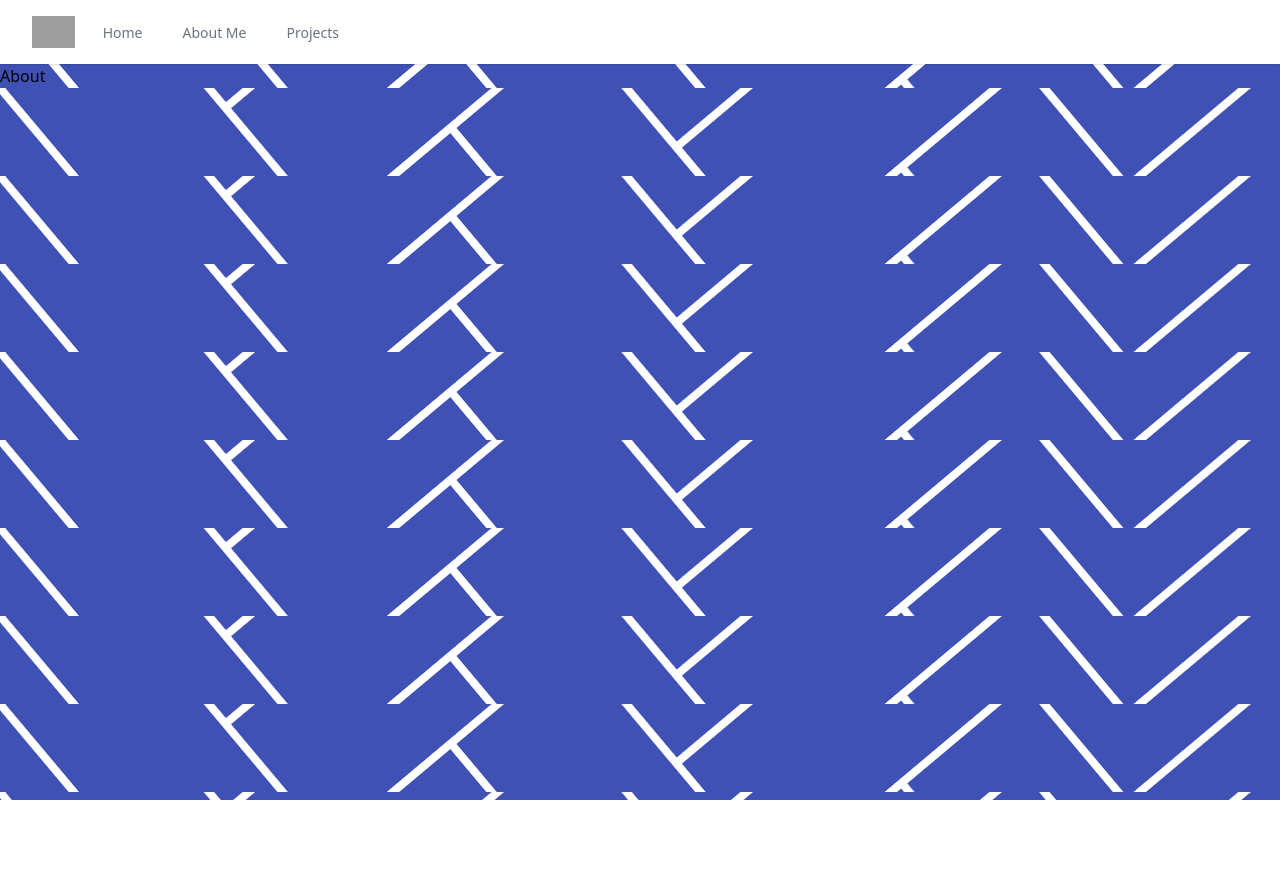
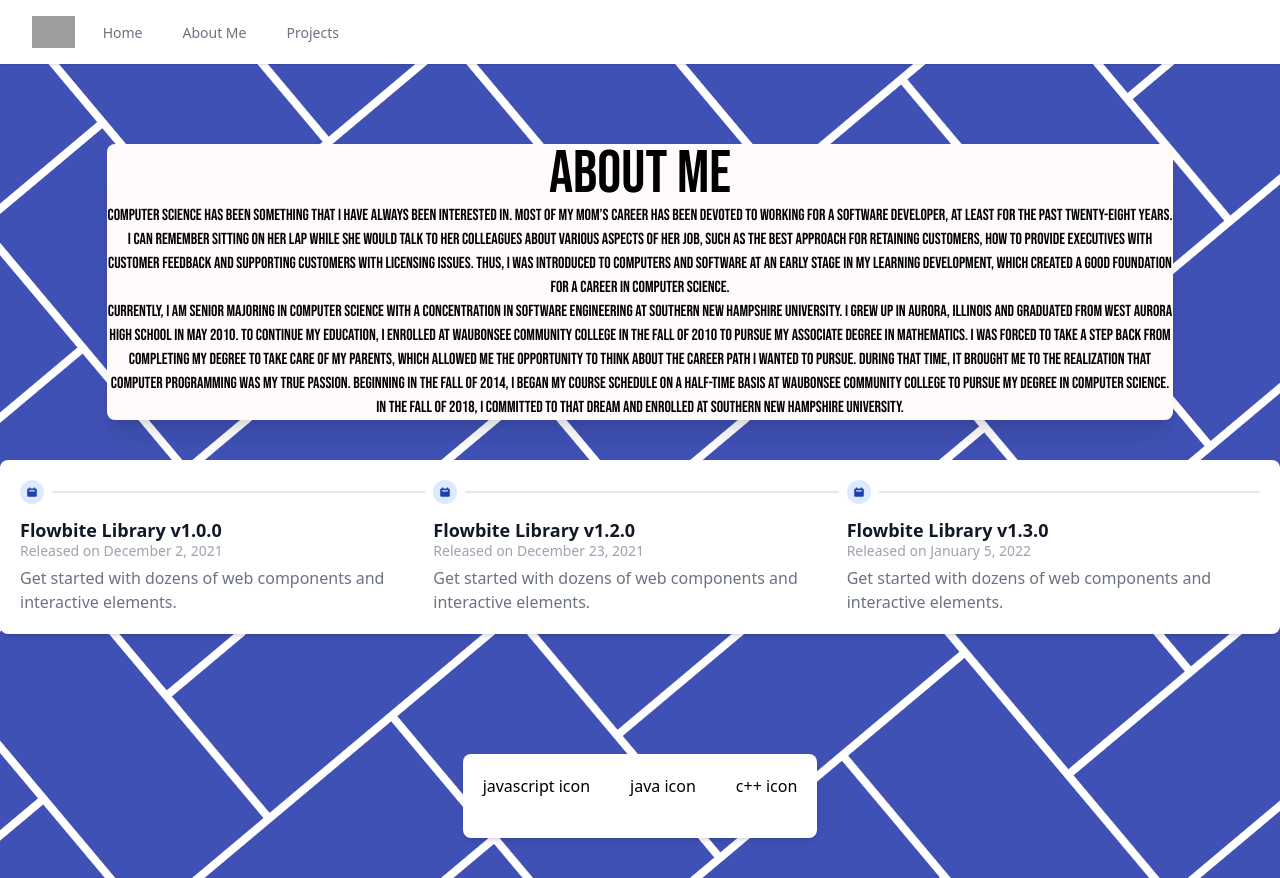
Before and after one commit to mattrlee35/moott-portfolio-2023, a Nuxt app: page /about in a window 1280 px wide. Before the commit the page ends 800 px from the top, so only its background shows below. Built offline with nearby package versions, Linux system fonts and the light colour scheme; grey boxes are pictures that could not be loaded.

Commit message:
worked on the aboutme page

```diff
--- /dev/null
+++ b/components/aboutMe.vue
@@ -0,0 +1,18 @@
+<template>
+    <p class="text-6xl font-bebas">
+    About Me
+    </p>
+    <p class="font-bebas">
+        <p>
+            Computer Science has been something that I have always been interested in. Most of my mom’s career has been devoted to working for a software developer, at least for the past twenty-eight years.
+            I can remember sitting on her lap while she would talk to her colleagues about various aspects of her job, such as the best approach for retaining customers, how to provide executives with customer feedback and supporting customers with licensing issues.
+            Thus, I was introduced to computers and software at an early stage in my learning development, which created a good foundation for a career in Computer Science.
+        </p>
+
+        <p>
+            Currently, I am senior majoring in Computer Science with a concentration in Software Engineering at Southern New Hampshire University. I grew up in Aurora, Illinois and graduated from West Aurora High School in May 2010.
+            To continue my education, I enrolled at Waubonsee Community College in the Fall of 2010 to pursue my associate degree in Mathematics. I was forced to take a step back from completing my degree to take care of my parents, which allowed me the opportunity to think about the career path I wanted to pursue.
+            During that time, it brought me to the realization that computer programming was my true passion. Beginning in the Fall of 2014, I began my course schedule on a half-time basis at Waubonsee Community College to pursue my degree in Computer Science. In the Fall of 2018, I committed to that dream and enrolled at Southern New Hampshire University.
+        </p>
+    </p>
+</template>
--- /dev/null
+++ b/components/timeline.vue
@@ -0,0 +1,44 @@
+
+<template>
+    <ol class="items-center sm:flex">
+        <li class="relative mb-6 sm:mb-0">
+            <div class="flex items-center">
+                <div class="z-10 flex items-center justify-center w-6 h-6 bg-blue-100 rounded-full ring-0 ring-white dark:bg-blue-900 sm:ring-8 dark:ring-gray-900 shrink-0">
+                    <svg aria-hidden="true" class="w-3 h-3 text-blue-800 dark:text-blue-300" fill="currentColor" viewBox="0 0 20 20" xmlns="http://www.w3.org/2000/svg"><path fill-rule="evenodd" d="M6 2a1 1 0 00-1 1v1H4a2 2 0 00-2 2v10a2 2 0 002 2h12a2 2 0 002-2V6a2 2 0 00-2-2h-1V3a1 1 0 10-2 0v1H7V3a1 1 0 00-1-1zm0 5a1 1 0 000 2h8a1 1 0 100-2H6z" clip-rule="evenodd"></path></svg>
+                </div>
+                <div class="hidden sm:flex w-full bg-gray-200 h-0.5 dark:bg-gray-700"></div>
+            </div>
+            <div class="mt-3 sm:pr-8">
+                <h3 class="text-lg font-semibold text-gray-900 dark:text-white">Flowbite Library v1.0.0</h3>
+                <time class="block mb-2 text-sm font-normal leading-none text-gray-400 dark:text-gray-500">Released on December 2, 2021</time>
+                <p class="text-base font-normal text-gray-500 dark:text-gray-400">Get started with dozens of web components and interactive elements.</p>
+            </div>
+        </li>
+    <li class="relative mb-6 sm:mb-0">
+        <div class="flex items-center">
+            <div class="z-10 flex items-center justify-center w-6 h-6 bg-blue-100 rounded-full ring-0 ring-white dark:bg-blue-900 sm:ring-8 dark:ring-gray-900 shrink-0">
+                <svg aria-hidden="true" class="w-3 h-3 text-blue-800 dark:text-blue-300" fill="currentColor" viewBox="0 0 20 20" xmlns="http://www.w3.org/2000/svg"><path fill-rule="evenodd" d="M6 2a1 1 0 00-1 1v1H4a2 2 0 00-2 2v10a2 2 0 002 2h12a2 2 0 002-2V6a2 2 0 00-2-2h-1V3a1 1 0 10-2 0v1H7V3a1 1 0 00-1-1zm0 5a1 1 0 000 2h8a1 1 0 100-2H6z" clip-rule="evenodd"></path></svg>
+            </div>
+            <div class="hidden sm:flex w-full bg-gray-200 h-0.5 dark:bg-gray-700"></div>
+        </div>
+        <div class="mt-3 sm:pr-8">
+            <h3 class="text-lg font-semibold text-gray-900 dark:text-white">Flowbite Library v1.2.0</h3>
+            <time class="block mb-2 text-sm font-normal leading-none text-gray-400 dark:text-gray-500">Released on December 23, 2021</time>
+            <p class="text-base font-normal text-gray-500 dark:text-gray-400">Get started with dozens of web components and interactive elements.</p>
+        </div>
+    </li>
+    <li class="relative mb-6 sm:mb-0">
+        <div class="flex items-center">
+            <div class="z-10 flex items-center justify-center w-6 h-6 bg-blue-100 rounded-full ring-0 ring-white dark:bg-blue-900 sm:ring-8 dark:ring-gray-900 shrink-0">
+                <svg aria-hidden="true" class="w-3 h-3 text-blue-800 dark:text-blue-300" fill="currentColor" viewBox="0 0 20 20" xmlns="http://www.w3.org/2000/svg"><path fill-rule="evenodd" d="M6 2a1 1 0 00-1 1v1H4a2 2 0 00-2 2v10a2 2 0 002 2h12a2 2 0 002-2V6a2 2 0 00-2-2h-1V3a1 1 0 10-2 0v1H7V3a1 1 0 00-1-1zm0 5a1 1 0 000 2h8a1 1 0 100-2H6z" clip-rule="evenodd"></path></svg>
+            </div>
+            <div class="hidden sm:flex w-full bg-gray-200 h-0.5 dark:bg-gray-700"></div>
+        </div>
+        <div class="mt-3 sm:pr-8">
+            <h3 class="text-lg font-semibold text-gray-900 dark:text-white">Flowbite Library v1.3.0</h3>
+            <time class="block mb-2 text-sm font-normal leading-none text-gray-400 dark:text-gray-500">Released on January 5, 2022</time>
+            <p class="text-base font-normal text-gray-500 dark:text-gray-400">Get started with dozens of web components and interactive elements.</p>
+        </div>
+    </li>
+</ol>
+</template>
--- a/pages/about/index.vue
+++ b/pages/about/index.vue
@@ -1,16 +1,34 @@
-<!-- TODO: SET UP ABOUT PAGE -->
 <template>
-    <div>
-      <h1>
-        About
-      </h1>
+  <!-- TODO: STYLE PAGE HOW WE WANT IT -->
+  <div>
+    <!-- <div class="grid grid-flow-row auto-rows-max place-items-center"> -->
+    <div class="flex flex-col min-h-screen">
+        <div class="text-center mt-20 mx-auto w-5/6 bg-[#FFFBFB] rounded-lg shadow-xl">
+          <aboutMe/>
+        </div>
+      <div class="mx-auto my-10 bg-white rounded-lg shadow-md p-5">
+          <timeline/>
+      </div>
+      <div class="mt-20 mx-auto items-center mx-auto my-10 bg-white rounded-lg shadow-md p-5">
+        <div class="grid grid-flow-col auto-col-max place-items-center mb-5 sm:mb-5">
+          <div class="col-start-1">
+            javascript icon
+          </div>
+          <div class="col-start-2 mx-10">
+            java icon
+          </div>
+          <div class="col-start-3">
+            c++ icon
+          </div>
+        </div>
+      </div>
     </div>
-  </template>
+  </div>
+</template>
 
 <script setup>
 
 </script>
 
 <style scoped>
-
 </style>
```
